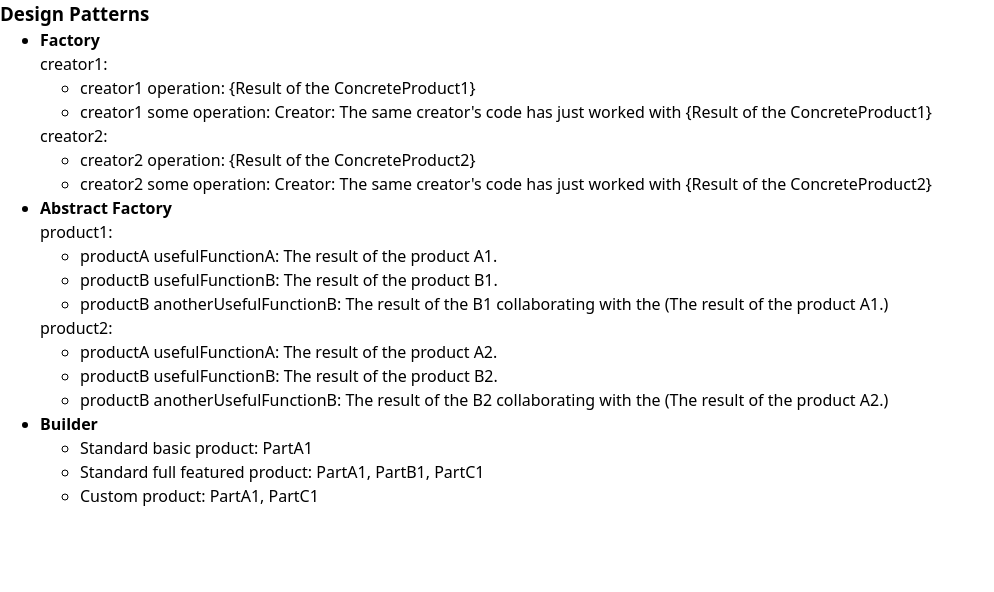
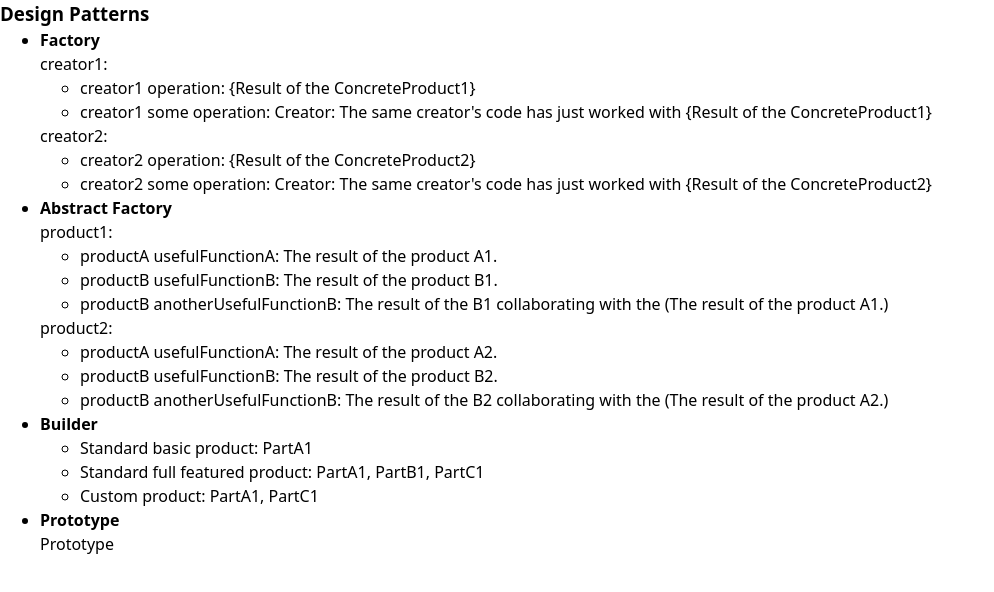
Before and after one commit to xieQin/react-ts-template, a React (Vite) app: page /design-patterns in a window 1280 px wide. Shown: the top 592 px of the page, without its empty margins (0-994 px from the left). Built offline with nearby package versions, Linux system fonts and the light colour scheme.

Commit message:
feat: add Prototype pattern & models

```diff
--- /dev/null
+++ b/src/models/design-patterns.ts
@@ -0,0 +1,6 @@
+export enum DesignPatterns {
+  Factory = "Factory",
+  AbstractFactory = "AbstractFactory",
+  Builder = "Builder",
+  Prototype = "Prototype",
+}
--- /dev/null
+++ b/src/models/index.ts
@@ -0,0 +1 @@
+export * from "./design-patterns";
--- /dev/null
+++ b/src/views/DesignPatterns/Prototype/index.tsx
@@ -0,0 +1,3 @@
+export default function PrototypePage() {
+  return <>Prototype</>;
+}
--- a/src/views/DesignPatterns/index.tsx
+++ b/src/views/DesignPatterns/index.tsx
@@ -1,6 +1,7 @@
 import AbstractFactoryPage from "./AbstractFactory";
 import BuilderPage from "./Builder";
 import FactoryPage from "./Factory";
+import PrototypePage from "./Prototype";
 
 export default function DesignPatternsPage() {
   return (
@@ -19,6 +20,10 @@ export default function DesignPatternsPage() {
           <h4>Builder</h4>
           <BuilderPage />
         </li>
+        <li>
+          <h4>Prototype</h4>
+          <PrototypePage />
+        </li>
       </ul>
     </>
   );
```
